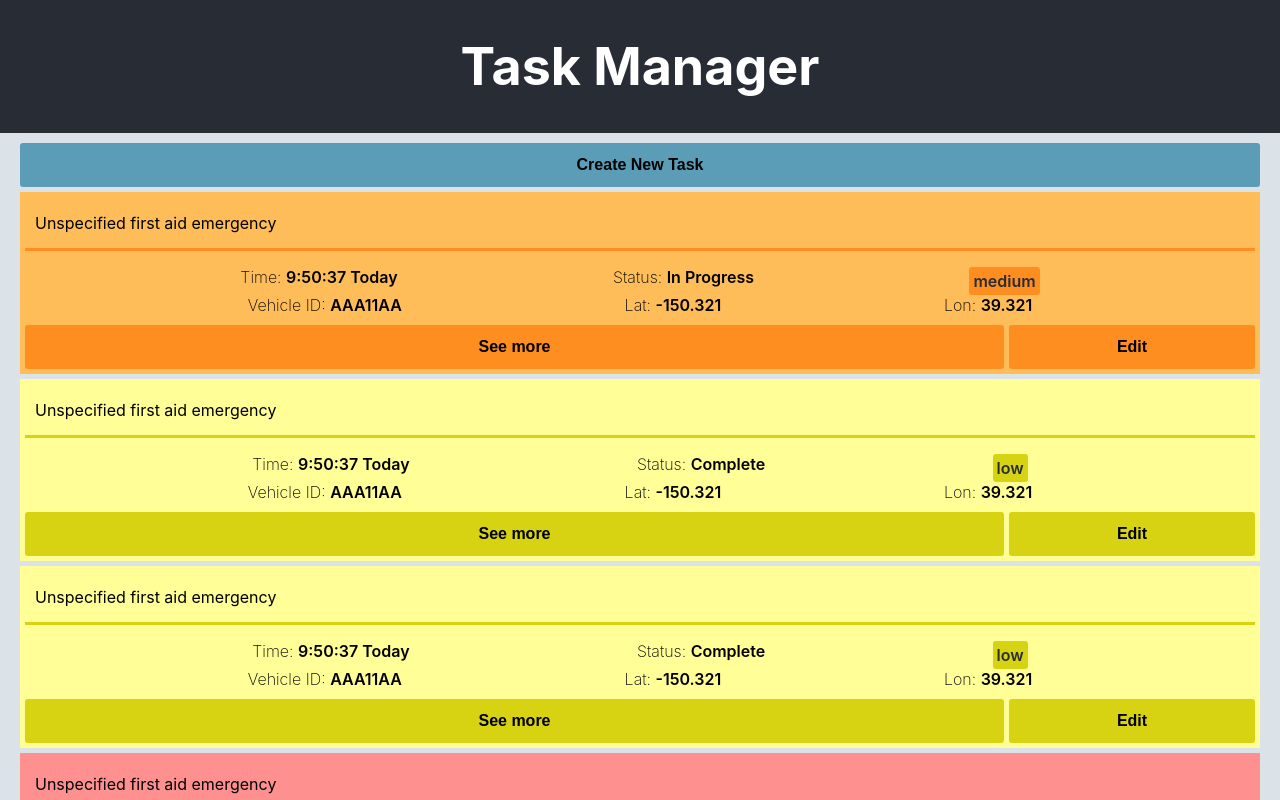
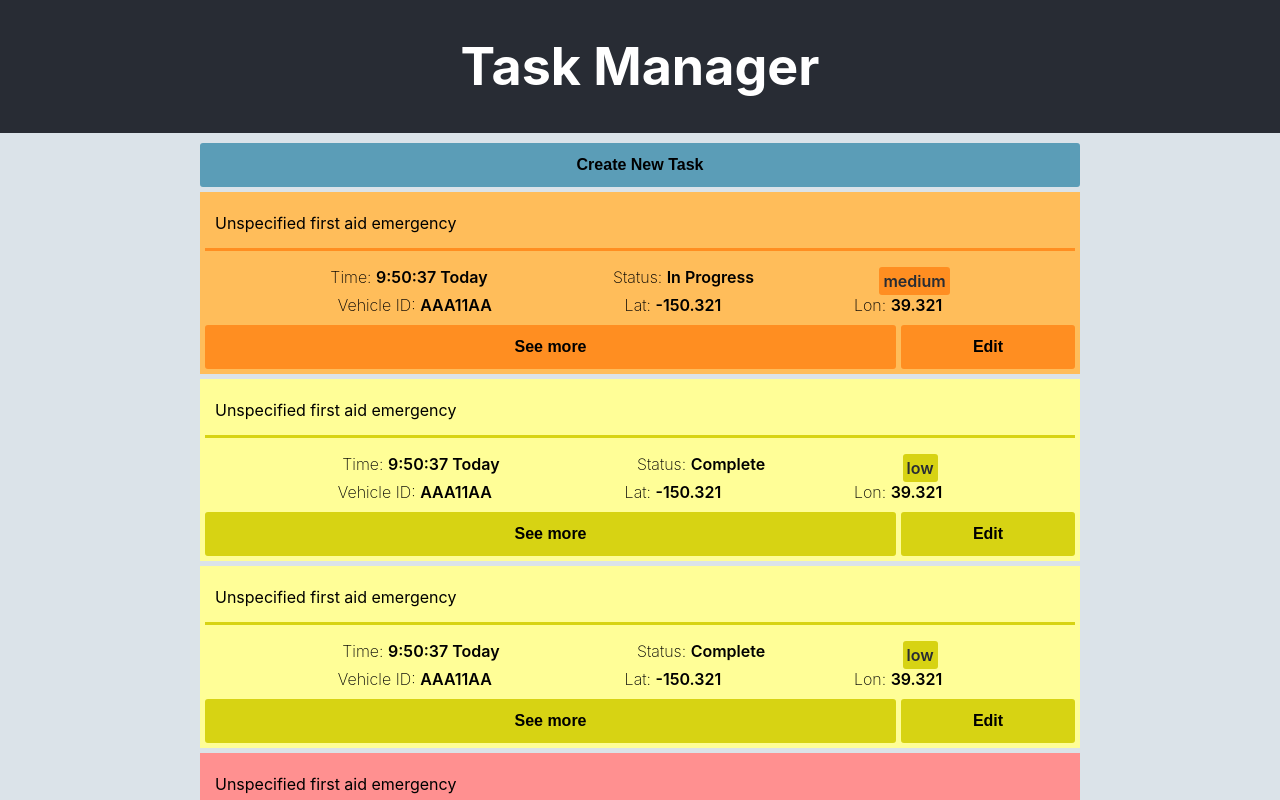
Before and after one commit to luciavelasco/task-manager, a React (Create React App) app: page / in a window 1280 px wide. Shown: the top 800 px of the page. Built offline with nearby package versions, Linux system fonts and the light colour scheme.

Commit message:
Set max-width on app so the buttons don't get weird

```diff
--- a/src/App.css
+++ b/src/App.css
@@ -24,6 +24,8 @@
 
 .app-body {
   min-height: 90vh;
+  max-width: 920px;
+  margin: 0 auto;
 }
 
 .app-link {
```
